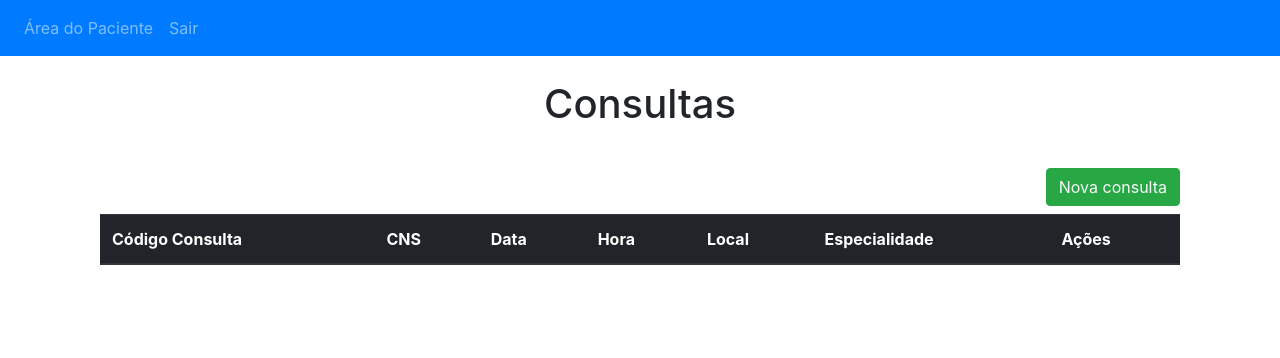
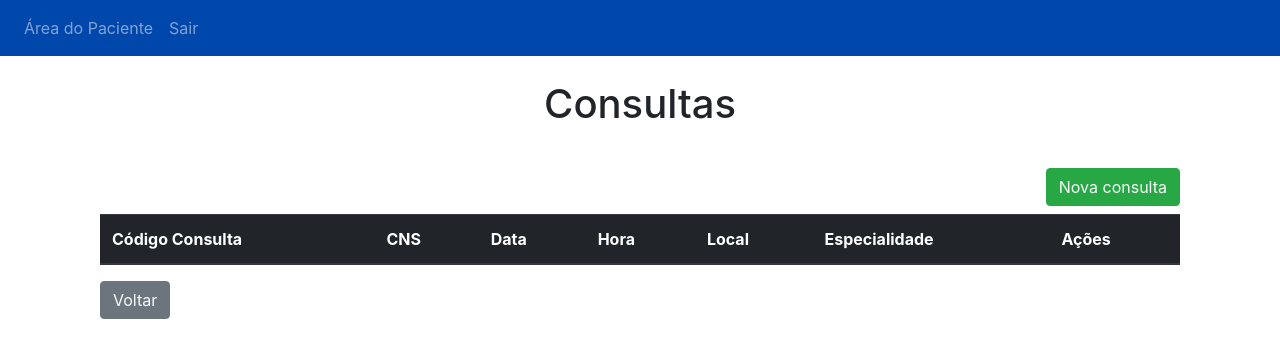
Before and after one commit to alexandrenjr/trabalho-lbd, a Flask app: page /consultas in a window 1280 px wide. Shown: the top 358 px of the page. Run offline with Flask 2, Linux system fonts and the light colour scheme; the visitor is signed in with stand-in values (Sample User, id 1); data comes from the database, SQL or seed files in the repository; data that the repository does not hold is empty; parts of the project's set-up code (start-up, migrations or seed data) failed here and were passed over; some libraries are stand-ins or nearby versions.

Commit message:
colors done

```diff
--- a/consulta_log.sql
+++ b/consulta_log.sql
@@ -27,7 +27,7 @@ BEGIN
 									 old.hora, new.hora, old.local, new.local, old.cns_paciente,
 									 old.especialidade, new.especialidade 'DELETE', NOW());
 	END IF;
-	RETURN new;
+	RETURN old;
 END;
 $$ LANGUAGE plpgsql;
 
--- a/webapp/templates/base.html
+++ b/webapp/templates/base.html
@@ -17,7 +17,7 @@
     <script src="https://cdnjs.cloudflare.com/ajax/libs/popper.js/1.14.3/umd/popper.min.js" integrity="sha384-ZMP7rVo3mIykV+2+9J3UJ46jBk0WLaUAdn689aCwoqbBJiSnjAK/l8WvCWPIPm49" crossorigin="anonymous"></script>
     <script src="https://stackpath.bootstrapcdn.com/bootstrap/4.1.3/js/bootstrap.min.js" integrity="sha384-ChfqqxuZUCnJSK3+MXmPNIyE6ZbWh2IMqE241rYiqJxyMiZ6OW/JmZQ5stwEULTy" crossorigin="anonymous"></script>
 
-    <nav class="navbar navbar-expand-lg navbar-dark bg-primary">
+    <nav class="navbar navbar-expand-lg navbar-dark" style="background-color: #0047AB; color: white">
       <button
         class="navbar-toggler"
         type="button"
--- a/webapp/templates/consultas.html
+++ b/webapp/templates/consultas.html
@@ -6,8 +6,8 @@
         <div class="text-right">
             <button class="btn btn-success my-2"><a href="/nova-consulta/" class="text-light">Nova consulta</a></button>
         </div>
-        <table class="table table-striped table-dark">
-            <thead>
+        <table class="table table-striped table-light">
+            <thead class="thead-dark">
               <tr>
                 <th scope="col">Código Consulta</th>
                 <th scope="col">CNS</th>
@@ -27,11 +27,12 @@
                         <td>{{consulta.hora}}</td>
                         <td>{{consulta.local}}</td>
                         <td>{{consulta.especialidade}}</td>
-                        <td><button class="btn btn-warning"><a class="text-light" href="/editar/{{consulta.cod_consulta}}">Alterar</a></button></td>
-                        <td><button class="btn btn-danger"><a class="text-light" href="/desmarcar/{{consulta.cod_consulta}}">Desmarcar</a></button></td>
+                        <td><button class="btn mx-2" style="background-color: #002366"><a class="text-light" href="/editar/{{consulta.cod_consulta}}">Alterar</a></button>
+                            <button class="btn btn-danger mx-2"><a class="text-light" href="/desmarcar/{{consulta.cod_consulta}}">Desmarcar</a></button></td>
                     </tr>
                 {%endfor%}
             </tbody>
         </table>
+        <button type="button" class="btn btn-secondary"><a class="text-light" href="/area-do-paciente">Voltar</a></button>
     </div>
 {% endblock %}
--- a/webapp/templates/editar.html
+++ b/webapp/templates/editar.html
@@ -32,6 +32,6 @@
     </div>
     <br/>
     <button type="button" class="btn btn-secondary"><a class="text-light" href="/consultas">Cancelar</a></button>
-    <button type="submit" class="btn btn-primary">Atualizar</button>
+    <button type="submit" class="btn" style="background-color: #0047AB; color: white">Atualizar</button>
 </form>
 {% endblock %}
--- a/webapp/templates/login.html
+++ b/webapp/templates/login.html
@@ -23,6 +23,6 @@
       />
     </div>
     <br/>
-    <button type="submit" class="btn btn-primary">Entrar</button>
+    <button type="submit" class="btn" style="background-color: #0047AB; color: white">Entrar</button>
   </form>
   {% endblock %}
--- a/webapp/templates/nova.html
+++ b/webapp/templates/nova.html
@@ -32,6 +32,6 @@
     </div>
     <br/>
     <button type="button" class="btn btn-secondary"><a class="text-light" href="/consultas">Cancelar</a></button>
-    <button type="submit" class="btn btn-primary">Agendar</button>
+    <button type="submit" class="btn" style="background-color: #0047AB; color: white">Agendar</button>
 </form>
 {% endblock %}
--- a/webapp/templates/signup.html
+++ b/webapp/templates/signup.html
@@ -86,6 +86,6 @@
         />
       </div>
       <br/>
-      <button type="submit" class="btn btn-primary">Cadastar</button>
+      <button type="submit" class="btn" style="background-color: #0047AB; color:white">Cadastar</button>
     </form>
     {% endblock %}
--- a/webapp/templates/vacinas.html
+++ b/webapp/templates/vacinas.html
@@ -3,8 +3,8 @@
     <h1 action="/vacinas/{{ user.cns }}"" align="center">Vacinas</h1>
     <br>
     <div class="container">
-        <table class="table table-striped table-dark">
-            <thead>
+        <table class="table table-striped table-light">
+            <thead class="thead-dark">
               <tr>
                 <th scope="col">Código Vacina</th>
                 <th scope="col">Nome Vacina</th>
@@ -31,5 +31,6 @@
                 {% endfor %}
             </tbody>
         </table>
+        <button type="button" class="btn btn-secondary"><a class="text-light" href="/area-do-paciente">Voltar</a></button>
     </div>
 {% endblock %}
```
Also changed, not shown: webapp/templates/paciente.html (+2 -10 lines).
